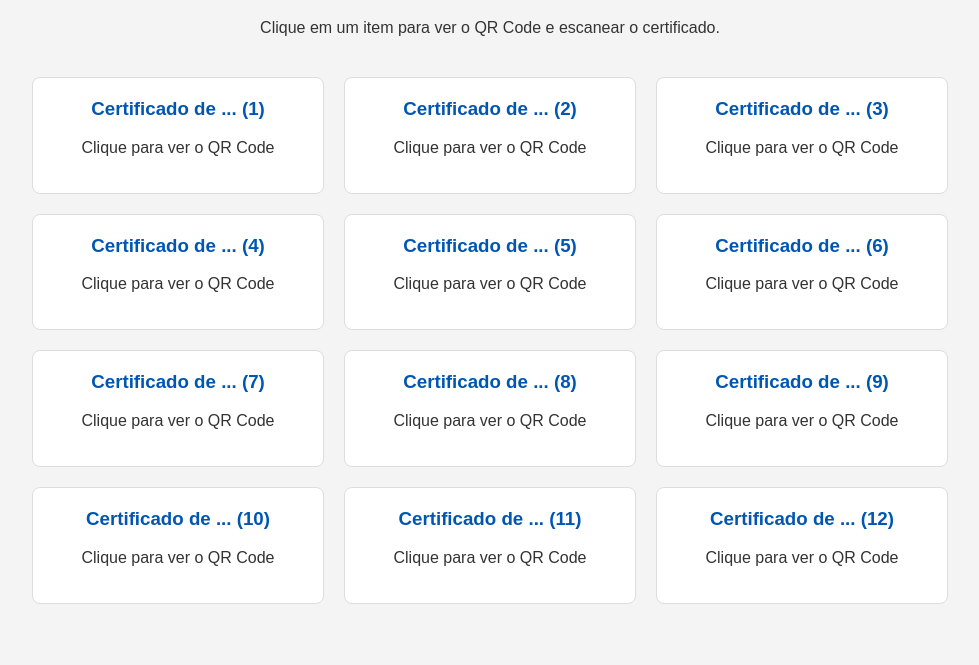
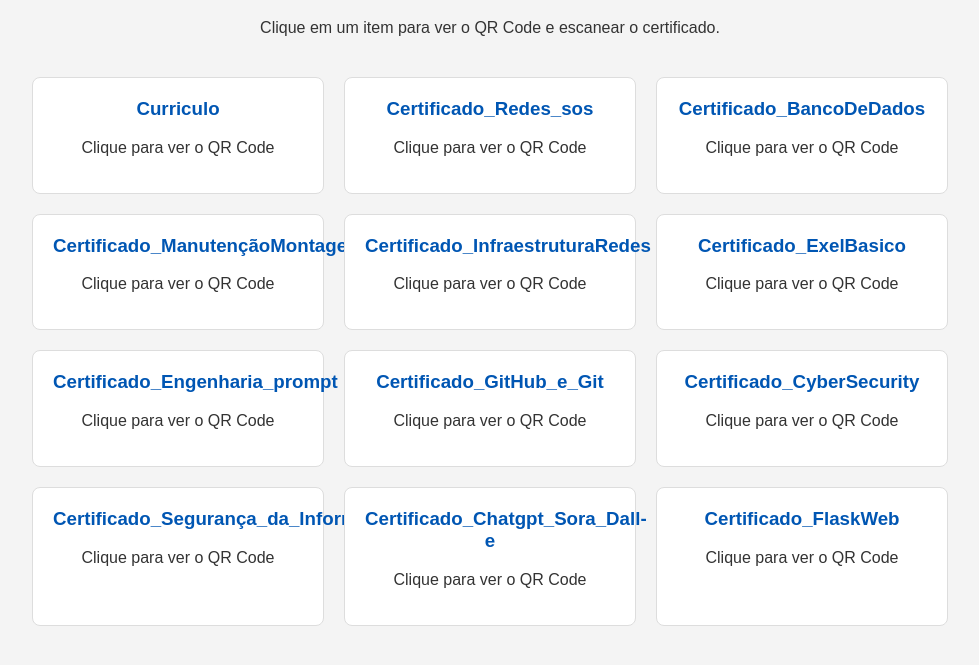
Before and after one commit to MateusSantos590/qr_certificados, a plain HTML site: page index.html in a window 1280 px wide. Shown: the part 81-746 px from the top of the page, without its empty margins (150-1129 px from the left). Drawn offline with Linux system fonts and the light colour scheme.

Commit message:
Update index.html

```diff
--- a/index.html
+++ b/index.html
@@ -14,51 +14,51 @@
     <div class="certificados-container">
         <!-- Substitua "Nome do Certificado..." pelo nome real de cada curso -->
         <div class="certificado-item" data-modal-target="#modal1" data-certificate-url="https://drive.google.com/file/d/13IYuhcGVCbeoBdo2flivM8x8RyCETbZ3/view?usp=drive_link">
-            <h3>Certificado de ... (1)</h3>
+            <h3>Curriculo</h3>
             <p>Clique para ver o QR Code</p>
         </div>
         <div class="certificado-item" data-modal-target="#modal2" data-certificate-url="https://drive.google.com/file/d/18V01LSnMeVxkcTOzJUNx9PUCRI-qZBrZ/view?usp=drive_link">
-            <h3>Certificado de ... (2)</h3>
+            <h3>Certificado_Redes_sos</h3>
             <p>Clique para ver o QR Code</p>
         </div>
         <div class="certificado-item" data-modal-target="#modal3" data-certificate-url="https://drive.google.com/file/d/1Oc2EgI3Ye6gL2VIiY1Y16XrDVinoFGK5/view?usp=drive_link">
-            <h3>Certificado de ... (3)</h3>
+            <h3>Certificado_BancoDeDados</h3>
             <p>Clique para ver o QR Code</p>
         </div>
         <div class="certificado-item" data-modal-target="#modal4" data-certificate-url="https://drive.google.com/file/d/1_kmROQDdYvAVyLJxRSLEzTsruNT4Rquw/view?usp=drive_link">
-            <h3>Certificado de ... (4)</h3>
+            <h3>Certificado_ManutençãoMontagemHadware</h3>
             <p>Clique para ver o QR Code</p>
         </div>
         <div class="certificado-item" data-modal-target="#modal5" data-certificate-url="https://drive.google.com/file/d/1aiWSxyssa0Ty9F86gxAxuq2fDx6Eeuzc/view?usp=drive_link">
-            <h3>Certificado de ... (5)</h3>
+            <h3>Certificado_InfraestruturaRedes</h3>
             <p>Clique para ver o QR Code</p>
         </div>
         <div class="certificado-item" data-modal-target="#modal6" data-certificate-url="https://drive.google.com/file/d/1bA92kLA5cZDTVoDIAH_Z8gqTpNGZZgAp/view?usp=drive_link">
-            <h3>Certificado de ... (6)</h3>
+            <h3>Certificado_ExelBasico</h3>
             <p>Clique para ver o QR Code</p>
         </div>
         <div class="certificado-item" data-modal-target="#modal7" data-certificate-url="https://drive.google.com/file/d/1bkyScFAplyBsv6leK471-WiR_YrFbihI/view?usp=drive_link">
-            <h3>Certificado de ... (7)</h3>
+            <h3>Certificado_Engenharia_prompt</h3>
             <p>Clique para ver o QR Code</p>
         </div>
         <div class="certificado-item" data-modal-target="#modal8" data-certificate-url="https://drive.google.com/file/d/1ldpgBHQp1tAvyc7cLWVBOPuehqdZO1kd/view?usp=drive_link">
-            <h3>Certificado de ... (8)</h3>
+            <h3>Certificado_GitHub_e_Git</h3>
             <p>Clique para ver o QR Code</p>
         </div>
         <div class="certificado-item" data-modal-target="#modal9" data-certificate-url="https://drive.google.com/file/d/1v1s_PVfeA4eJ6CMowanHjeVnYRiiWBN2/view?usp=drive_link">
-            <h3>Certificado de ... (9)</h3>
+            <h3>Certificado_CyberSecurity</h3>
             <p>Clique para ver o QR Code</p>
         </div>
         <div class="certificado-item" data-modal-target="#modal10" data-certificate-url="https://drive.google.com/file/d/1wFr7P6UWh2qRWYvZKycoLVSA85fXktoK/view?usp=drive_link">
-            <h3>Certificado de ... (10)</h3>
+            <h3>Certificado_Segurança_da_Informação</h3>
             <p>Clique para ver o QR Code</p>
         </div>
         <div class="certificado-item" data-modal-target="#modal11" data-certificate-url="https://drive.google.com/file/d/1xqwKgLiz5GbvWfK-X0mdHoQBZOILabjt/view?usp=drive_link">
-            <h3>Certificado de ... (11)</h3>
+            <h3>Certificado_Chatgpt_Sora_Dall-e</h3>
             <p>Clique para ver o QR Code</p>
         </div>
         <div class="certificado-item" data-modal-target="#modal12" data-certificate-url="https://drive.google.com/file/d/117rr_DDqbmKRVtQ644ZLPr1Tc-Mknb_e/view?usp=drive_link">
-            <h3>Certificado de ... (12)</h3>
+            <h3>Certificado_FlaskWeb</h3>
             <p>Clique para ver o QR Code</p>
         </div>
         </div>
```
